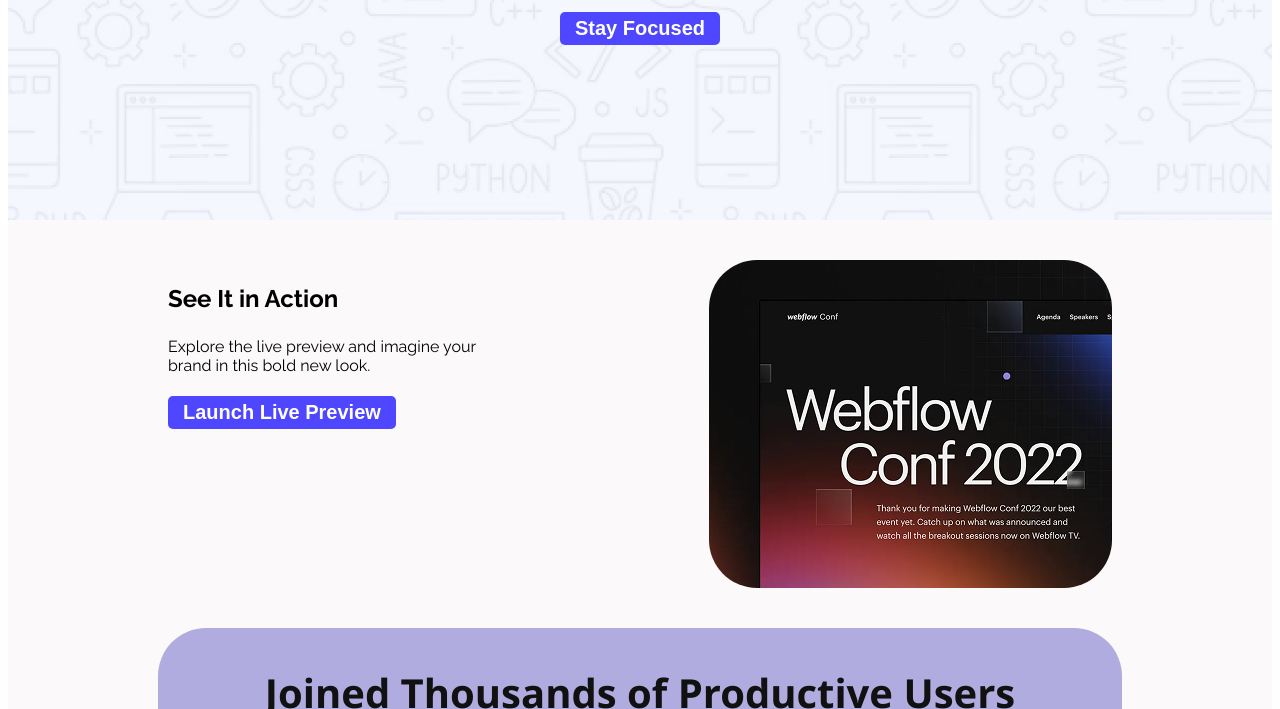
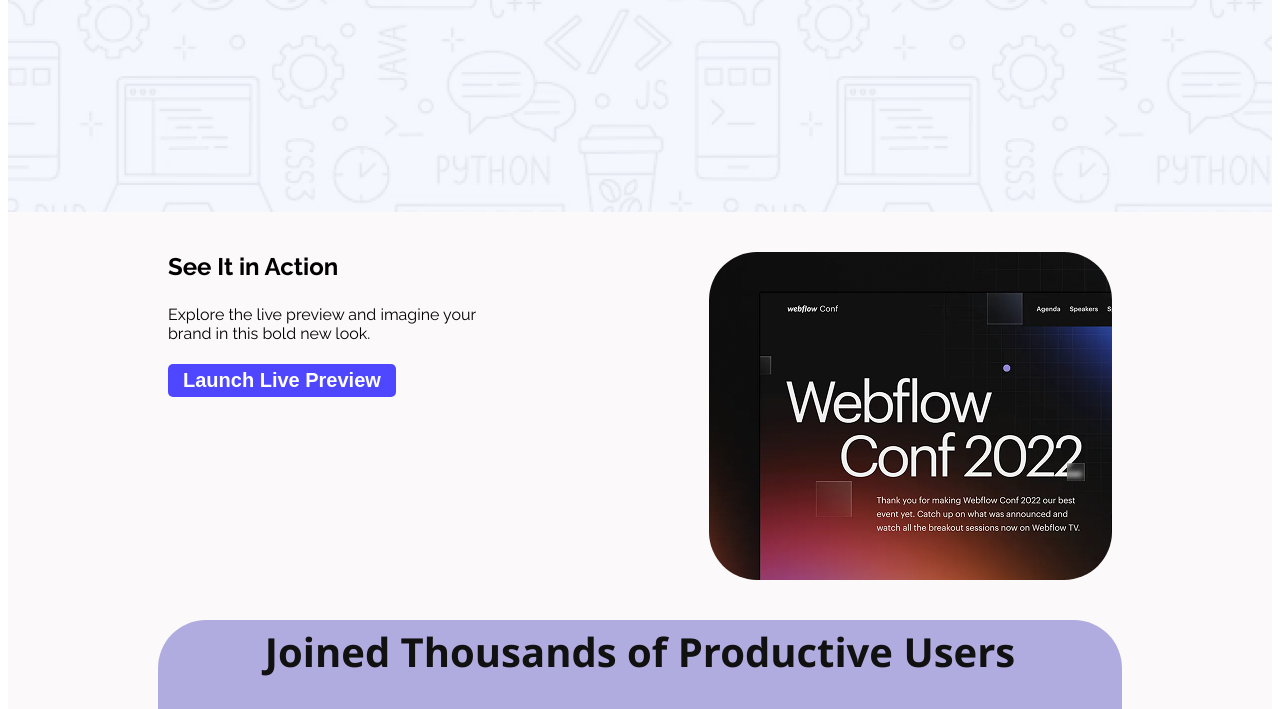
Before and after one commit to MstMahfuzaAkter/Landing_Launchpad, a plain HTML site: page index.html in a window 1280 px wide. Shown: the part 348-1057 px from the top of the page. Drawn offline with Linux system fonts and the light colour scheme.

Commit message:
last time update

```diff
--- a/styles/Landing.css
+++ b/styles/Landing.css
@@ -1,5 +1,5 @@
 * {
-    margin: 10 auto;
+    margin-top: 0;
     padding: 0;
     box-sizing: border-box;
 }
```
